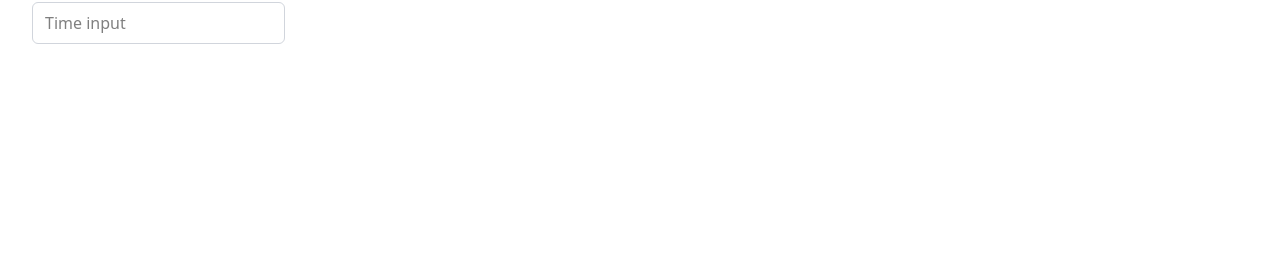
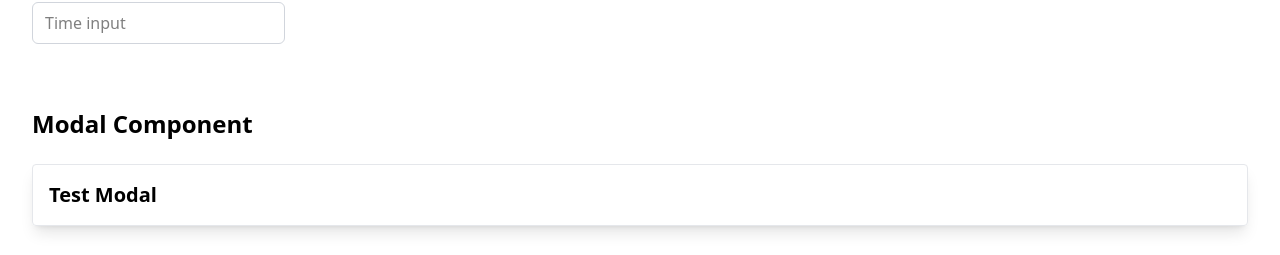
Before and after one commit to hahafiz/design-system, a React (Vite) app: page / in a window 1280 px wide. Shown: the part 2141-2396 px from the top of the page. Before the commit the page ends 2217 px from the top, so only its background shows below. Built offline with nearby package versions, Linux system fonts and the light colour scheme.

Commit message:
progress: input, modal

```diff
--- a/src/App.jsx
+++ b/src/App.jsx
@@ -1,6 +1,7 @@
 import ButtonDemo from "./components/Button/ButtonDemo.jsx";
 import CardDemo from "./components/Card/CardDemo.jsx";
 import InputDemo from "./components/Input/InputDemo.jsx";
+import ModalDemo from "./components/Modal/ModalDemo.jsx";
 
 function App() {
   return (
@@ -8,6 +9,7 @@ function App() {
       <ButtonDemo />
       <CardDemo />
       <InputDemo />
+      <ModalDemo />
     </>
   );
 }
--- a/src/components/Modal/Modal.jsx
+++ b/src/components/Modal/Modal.jsx
@@ -0,0 +1,22 @@
+import React from "react";
+import PropTypes from "prop-types";
+
+const Modal = ({ children, ...props }) => {
+  // base styling
+  const baseClasses = "rounded-sm border border-gray-200 p-4 shadow-lg";
+
+  // combine all classes
+  const cardClasses = [baseClasses].join(" ");
+
+  return (
+    <div className={cardClasses} {...props}>
+      {children}
+    </div>
+  );
+};
+
+Modal.propTypes = {
+  children: PropTypes.node.isRequired,
+};
+
+export default Modal;
--- a/src/components/Modal/ModalDemo.jsx
+++ b/src/components/Modal/ModalDemo.jsx
@@ -0,0 +1,21 @@
+import React from "react";
+import PropTypes from "prop-types";
+import Modal from "./Modal.jsx";
+
+const ModalDemo = (props) => {
+  return (
+    <div className="p-8 space-y-8">
+      <h1 className="text-2xl font-bold mb-6">Modal Component</h1>
+
+      <div className="space-y-4">
+        <h2 className="text-xl font-semibold">
+          <Modal>Test Modal</Modal>
+        </h2>
+      </div>
+    </div>
+  );
+};
+
+ModalDemo.propTypes = {};
+
+export default ModalDemo;
```
